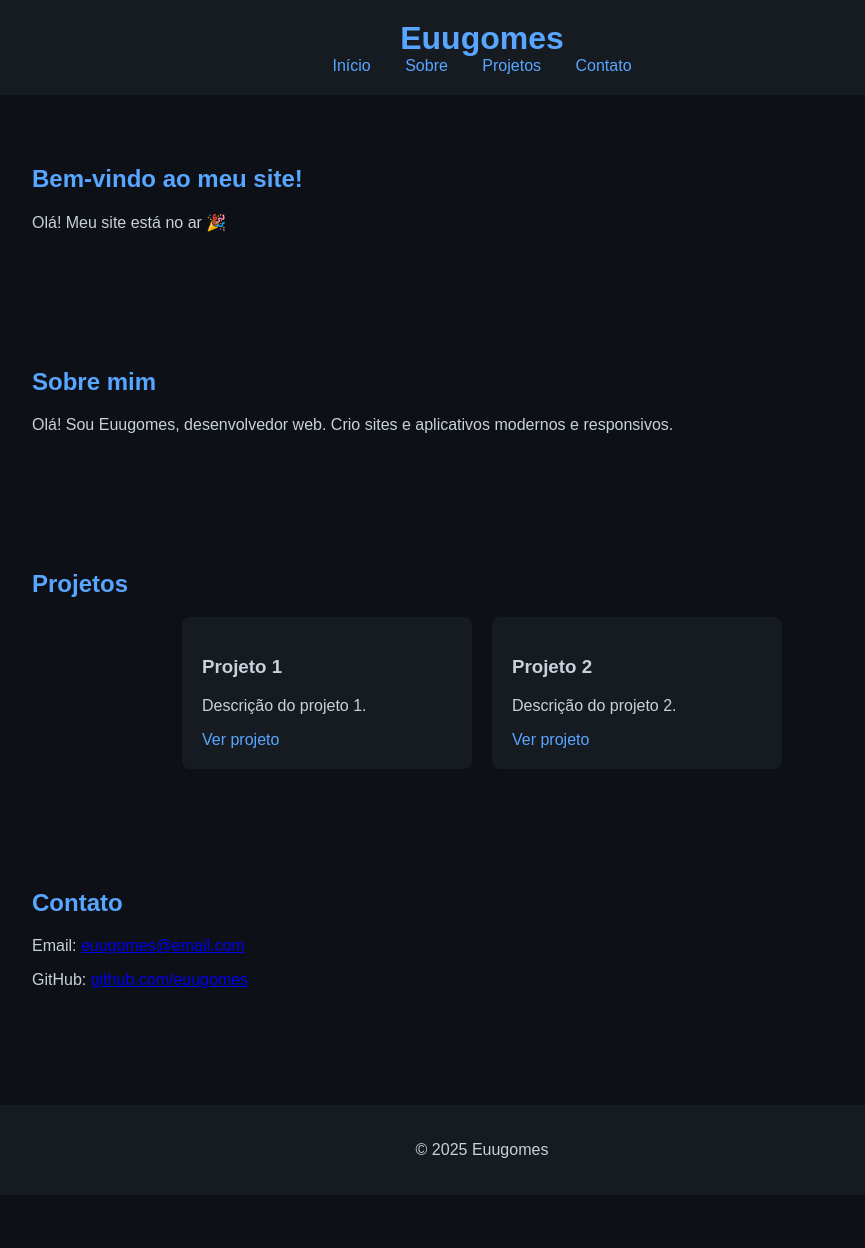
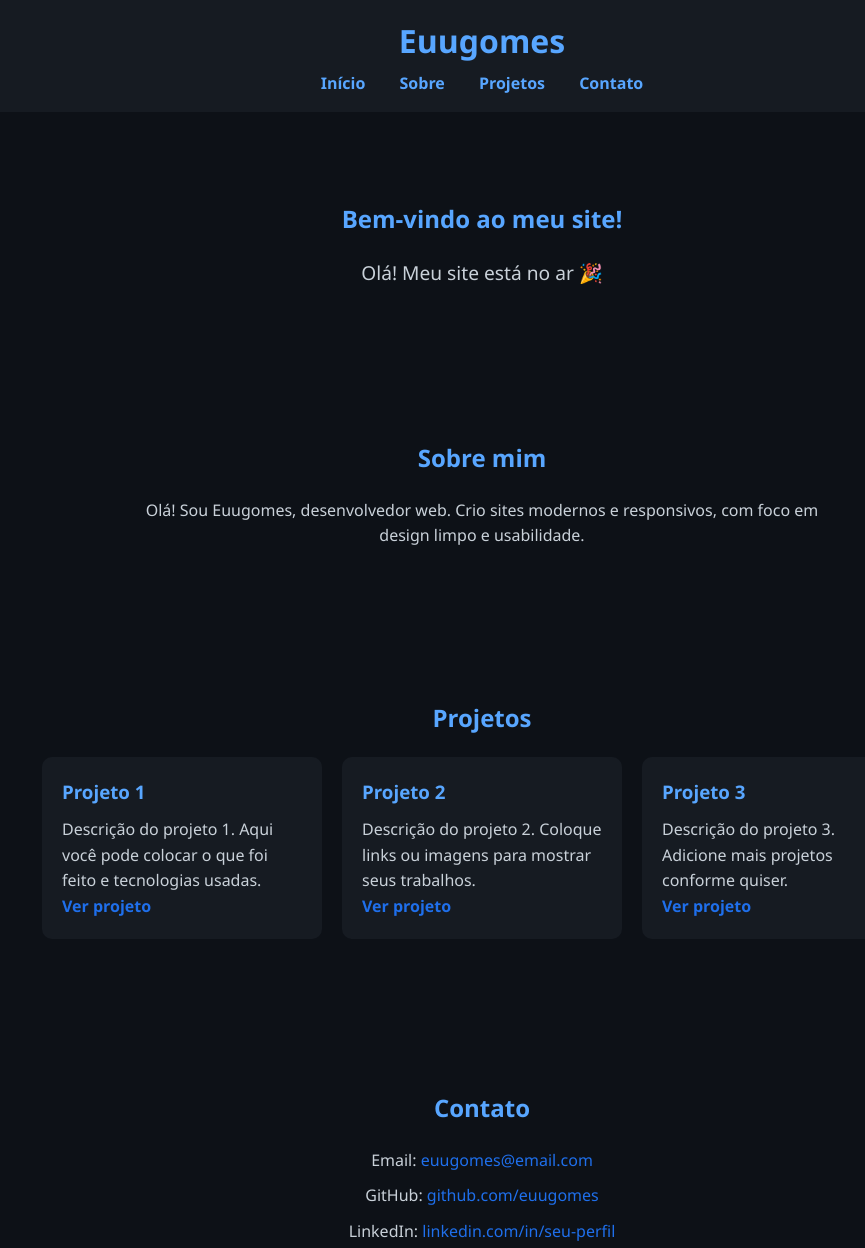
Before and after one commit to euugomes/euugomes.github.io, a plain HTML site: page index.html in a window 1280 px wide. Shown: the top 1248 px of the page, without its empty margins (158-1023 px from the left). Before the commit the page ends 1195 px from the top, so only its background shows below. Drawn offline with Linux system fonts and the light colour scheme.

Commit message:
Update index.html

```diff
--- a/index.html
+++ b/index.html
@@ -4,16 +4,38 @@
 <meta charset="UTF-8">
 <title>Portfólio de Euugomes</title>
 <style>
-  body { font-family: Arial, sans-serif; margin: 0; padding: 0; background: #0d1117; color: #c9d1d9; }
-  header { background: #161b22; padding: 20px; text-align: center; }
-  header h1 { color: #58a6ff; margin: 0; }
-  nav a { color: #58a6ff; margin: 0 15px; text-decoration: none; }
-  section { padding: 50px 20px; max-width: 900px; margin: auto; }
-  h2 { color: #58a6ff; }
+  /* Reset básico */
+  * { margin: 0; padding: 0; box-sizing: border-box; }
+  body { font-family: 'Segoe UI', Tahoma, Geneva, Verdana, sans-serif; background: #0d1117; color: #c9d1d9; line-height: 1.6; }
+
+  /* Header */
+  header { position: fixed; top: 0; width: 100%; background: #161b22; padding: 15px 0; text-align: center; z-index: 1000; }
+  header h1 { color: #58a6ff; margin-bottom: 5px; }
+  nav a { color: #58a6ff; margin: 0 15px; text-decoration: none; font-weight: bold; transition: color 0.3s; }
+  nav a:hover { color: #1f6feb; }
+
+  /* Seções */
+  section { padding: 100px 20px 50px 20px; max-width: 1000px; margin: auto; }
+  section h2 { color: #58a6ff; margin-bottom: 20px; text-align: center; }
+
+  /* Cards de projetos */
   .projects { display: flex; flex-wrap: wrap; gap: 20px; justify-content: center; }
-  .project { background: #161b22; padding: 20px; border-radius: 8px; width: 250px; }
-  .project a { color: #58a6ff; text-decoration: none; }
+  .project { background: #161b22; padding: 20px; border-radius: 10px; width: 280px; transition: transform 0.3s, background 0.3s; }
+  .project:hover { background: #21262d; transform: translateY(-5px); }
+  .project h3 { margin-bottom: 10px; color: #58a6ff; }
+  .project a { color: #1f6feb; text-decoration: none; font-weight: bold; }
+  .project a:hover { text-decoration: underline; }
+
+  /* Contato */
+  #contact p { text-align: center; margin-bottom: 10px; }
+  #contact a { color: #1f6feb; text-decoration: none; }
+  #contact a:hover { text-decoration: underline; }
+
+  /* Rodapé */
   footer { background: #161b22; text-align: center; padding: 20px; margin-top: 50px; }
+
+  /* Espaço para header fixo */
+  body { padding-top: 100px; }
 </style>
 </head>
 <body>
@@ -28,40 +50,42 @@
   </nav>
 </header>
 
-<!-- Seção do site antigo -->
 <section id="home">
   <h2>Bem-vindo ao meu site!</h2>
-  <p>Olá! Meu site está no ar 🎉</p>
+  <p style="text-align:center; font-size:1.2em;">Olá! Meu site está no ar 🎉</p>
 </section>
 
-<!-- Seção Sobre -->
 <section id="about">
   <h2>Sobre mim</h2>
-  <p>Olá! Sou Euugomes, desenvolvedor web. Crio sites e aplicativos modernos e responsivos.</p>
+  <p style="text-align:center; max-width:700px; margin:auto;">Olá! Sou Euugomes, desenvolvedor web. Crio sites modernos e responsivos, com foco em design limpo e usabilidade.</p>
 </section>
 
-<!-- Seção Projetos -->
 <section id="projects">
   <h2>Projetos</h2>
   <div class="projects">
     <div class="project">
       <h3>Projeto 1</h3>
-      <p>Descrição do projeto 1.</p>
+      <p>Descrição do projeto 1. Aqui você pode colocar o que foi feito e tecnologias usadas.</p>
       <a href="#">Ver projeto</a>
     </div>
     <div class="project">
       <h3>Projeto 2</h3>
-      <p>Descrição do projeto 2.</p>
+      <p>Descrição do projeto 2. Coloque links ou imagens para mostrar seus trabalhos.</p>
+      <a href="#">Ver projeto</a>
+    </div>
+    <div class="project">
+      <h3>Projeto 3</h3>
+      <p>Descrição do projeto 3. Adicione mais projetos conforme quiser.</p>
       <a href="#">Ver projeto</a>
     </div>
   </div>
 </section>
 
-<!-- Seção Contato -->
 <section id="contact">
   <h2>Contato</h2>
   <p>Email: <a href="mailto:euugomes@email.com">euugomes@email.com</a></p>
-  <p>GitHub: <a href="https://github.com/euugomes">github.com/euugomes</a></p>
+  <p>GitHub: <a href="https://github.com/euugomes" target="_blank">github.com/euugomes</a></p>
+  <p>LinkedIn: <a href="#" target="_blank">linkedin.com/in/seu-perfil</a></p>
 </section>
 
 <footer>
```
